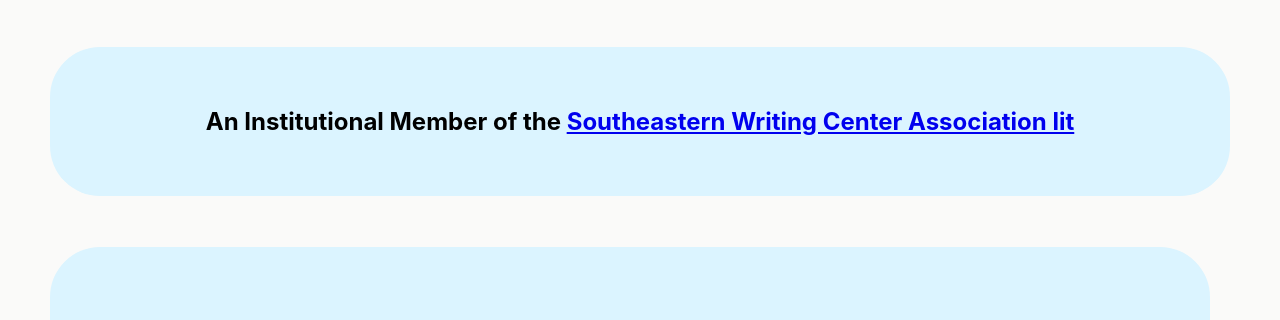
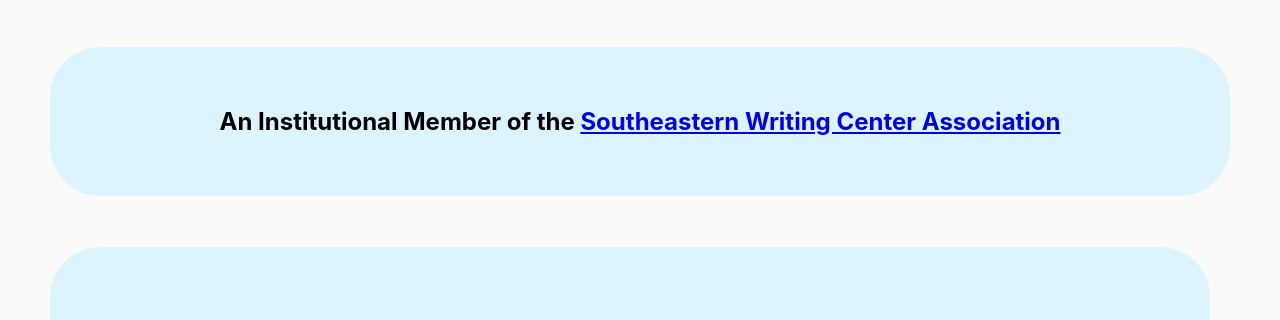
Before and after one commit to citdrhs/drwc, a plain HTML site: page index.html in a window 1280 px wide. Shown: the part 397-717 px from the top of the page. Drawn offline with Linux system fonts and the light colour scheme.

Commit message:
Update index.html

```diff
--- a/index.html
+++ b/index.html
@@ -37,7 +37,7 @@
   </div>
 
   <h2 id = "headindex"> An Institutional Member of the <a href="https://southeasternwritingcenter.wildapricot.org/"
-target="_blank" >Southeastern Writing Center Association lit</a> </h2>
+target="_blank" >Southeastern Writing Center Association</a> </h2>
   <div id="indexside">
   <div id = "indexbody"><p class="text1">
     The Deep Run Writing Center is a place where all are welcome. Students can request an appointment with a consultant
```
